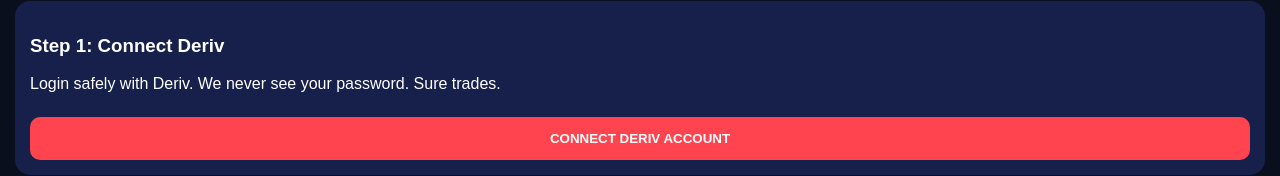
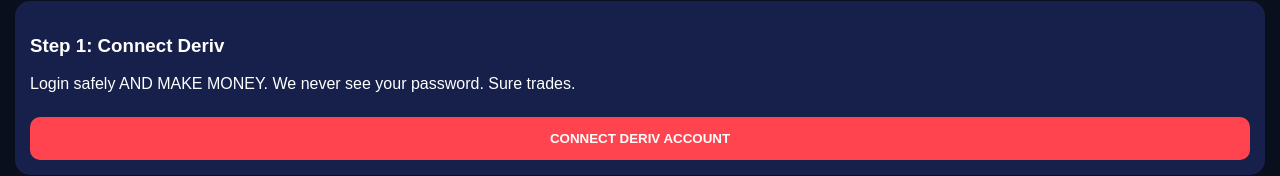
Before and after one commit to Ojay-037/OJAY-KILLERBOT, a plain HTML site: page index.html in a window 1280 px wide. Shown: the part 160-336 px from the top of the page. Drawn offline with Linux system fonts and the light colour scheme.

Commit message:
Update login message to emphasize profit potential

```diff
--- a/index.html
+++ b/index.html
@@ -29,7 +29,7 @@ button{width:100%;padding:14px;border:none;border-radius:10px;font-weight:bold;m
 
 <div class="card" id="loginCard">
 <h3>Step 1: Connect Deriv</h3>
-<p>Login safely with Deriv. We never see your password. Sure trades.</p>
+<p>Login safely AND MAKE MONEY. We never see your password. Sure trades.</p>
 <button class="login" onclick="loginDeriv()">CONNECT DERIV ACCOUNT</button>
 </div>
 
```
